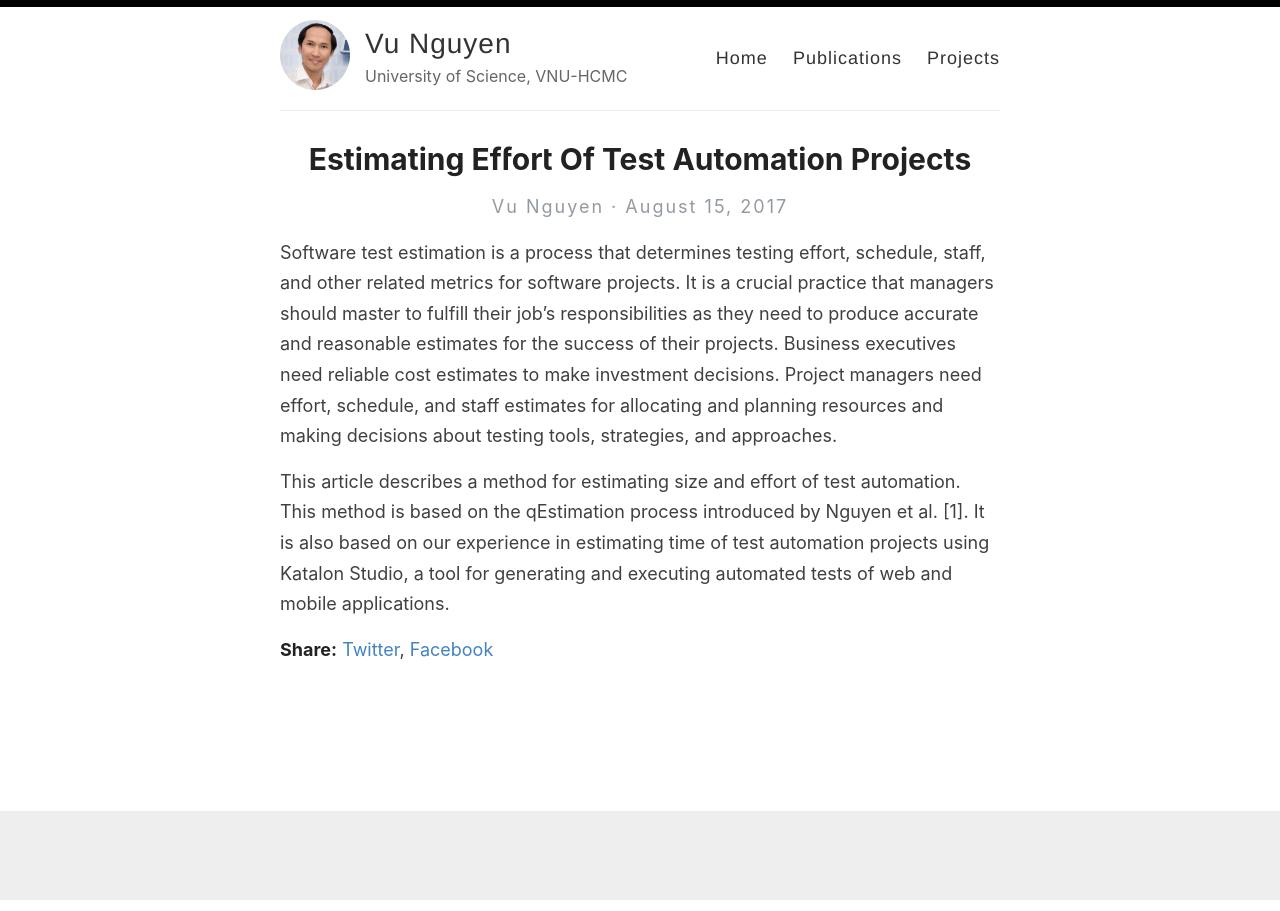
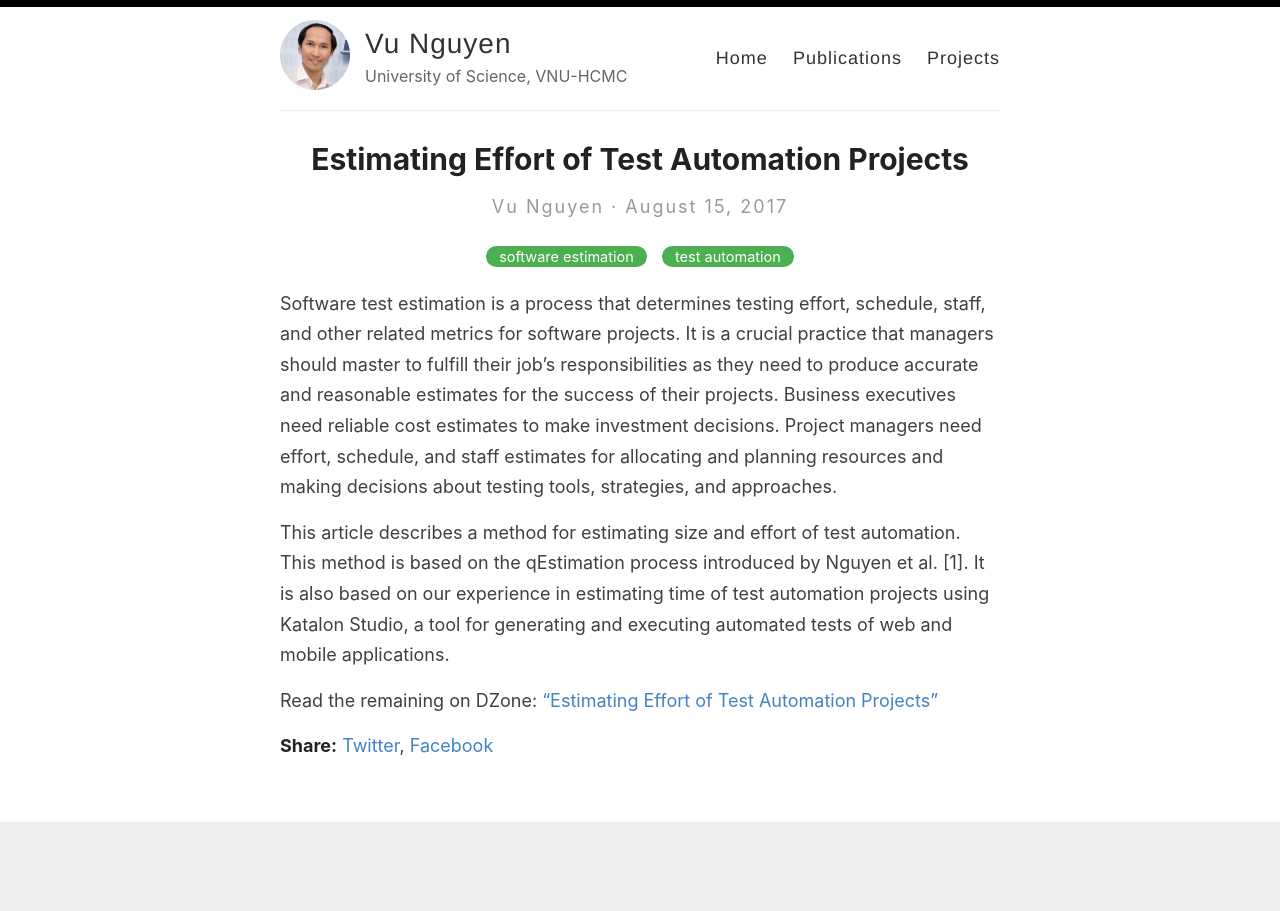
Before and after one commit to vuqngit/vuqngit.github.io, a Jekyll site: the page built from _posts/2017-08-15-estimating-effort-of-test-automation-projects.md, in a window 1280 px wide. Built offline with Jekyll 4.4.1, drawn with Linux system fonts in a browser that asks for light colours; our own code applies the rules of GitHub Pages for plain Markdown files.

Commit message:
Update 2017-08-15-estimating-effort-of-test-automation-projects.md

```diff
--- a/_posts/2017-08-15-estimating-effort-of-test-automation-projects.md
+++ b/_posts/2017-08-15-estimating-effort-of-test-automation-projects.md
@@ -1,3 +1,12 @@
+---
+layout: post
+title:  Estimating Effort of Test Automation Projects
+categories: [software estimation, test automation]
+excerpt: Software test estimation is a process that determines testing effort, schedule, staff, and other related metrics for software projects.  It is a crucial practice that managers should master to fulfill their job’s responsibilities as they need to produce accurate and reasonable estimates for the success of their projects.
+---
+
 Software test estimation is a process that determines testing effort, schedule, staff, and other related metrics for software projects.  It is a crucial practice that managers should master to fulfill their job’s responsibilities as they need to produce accurate and reasonable estimates for the success of their projects. Business executives need reliable cost estimates to make investment decisions. Project managers need effort, schedule, and staff estimates for allocating and planning resources and making decisions about testing tools, strategies, and approaches.
 
 This article describes a method for estimating size and effort of test automation. This method is based on the qEstimation process introduced by Nguyen et al. [1]. It is also based on our experience in estimating time of test automation projects using Katalon Studio, a tool for generating and executing automated tests of web and mobile applications.
+
+Read the remaining on DZone: ["Estimating Effort of Test Automation Projects"](https://dzone.com/articles/estimating-effort-of-test-automation-projects)
```
